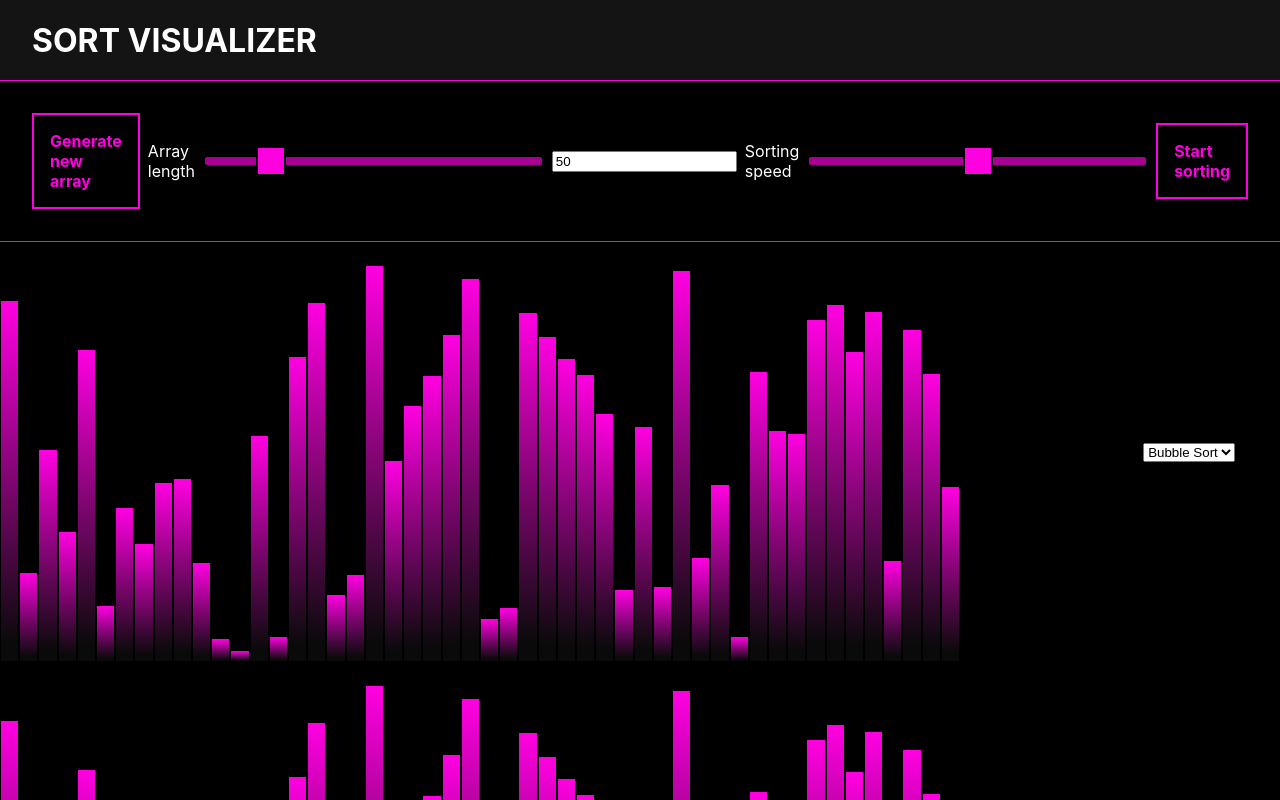
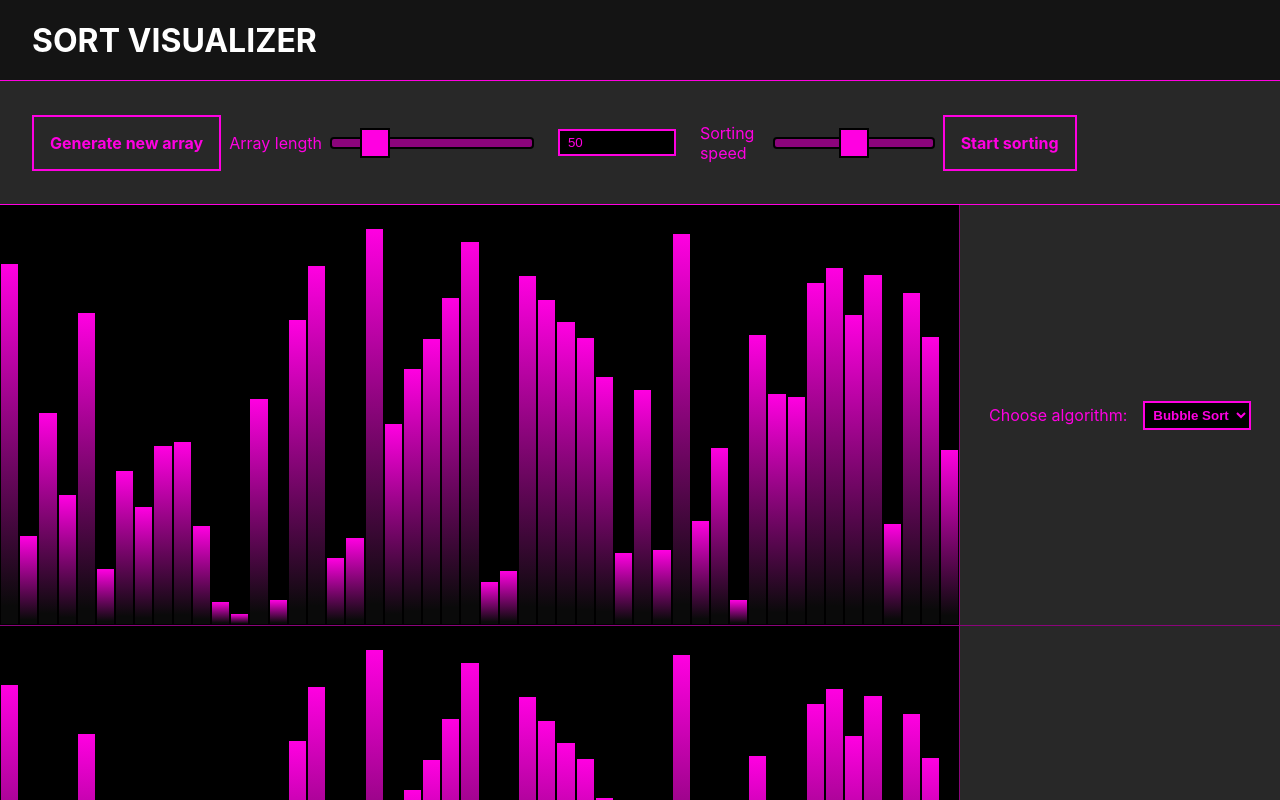
Before and after one commit to kamilkoziol/sorting-visualizer-js, a React (Create React App) app: page / in a window 1280 px wide. Shown: the top 800 px of the page. Built offline with nearby package versions, Linux system fonts and the light colour scheme.

Commit message:
added some styling (still not very beautiful tho)

```diff
--- a/src/components/Controls.js
+++ b/src/components/Controls.js
@@ -10,9 +10,12 @@ const Controls = (props) => {
       >
         Generate new array
       </div>
+
+      <div className="array-length-slider-group">
         <label htmlFor="length-slider" className="array-length">
           Array length
         </label>
+
         <input
           id="length-slider"
           className="slider"
@@ -22,11 +25,15 @@ const Controls = (props) => {
           onChange={props.handleArrayLengthChange}
           value={props.arrayLength}
         />
+
         <input
           type="number"
           onChange={props.handleArrayLengthChange}
           value={props.arrayLength}
         ></input>
+      </div>
+
+      <div className="sorting-speed-slider-group">
         <label htmlFor="delay-slider">Sorting speed</label>
         <input
           className="slider"
@@ -35,8 +42,8 @@ const Controls = (props) => {
           min="0"
           max="100"
           onChange={props.handleSortDelayChange}
-        className="slider"
         ></input>
+      </div>
       <div className="btn start-btn" onClick={props.handleStartSorting}>
         Start sorting
       </div>
--- a/src/components/Panel.js
+++ b/src/components/Panel.js
@@ -42,6 +42,7 @@ const Panel = (props) => {
         <label htmlFor="algorithms">Choose algorithm:</label>
         <select id="algorithms" name="algorithms">
           <option value="bubblesort">Bubble Sort</option>
+          <option value="mergesort">Merge Sort</option>
         </select>
       </div>
     </div>
--- a/src/index.css
+++ b/src/index.css
@@ -15,3 +15,9 @@ code {
 * {
   margin: 0px;
 }
+
+:root {
+  --primary-color: hsl(307, 100%, 50%);
+  --primary-color-dark: hsl(307, 94%, 28%);
+  --background: rgb(40, 40, 40);
+}
--- a/src/styles/controls.css
+++ b/src/styles/controls.css
@@ -1,28 +1,60 @@
 .controls {
-  background-color: rgb(0, 0, 0);
   color: white;
   padding: 2rem;
   display: flex;
   gap: 0.5rem;
   align-items: center;
-  border-bottom: 1px solid hsl(307, 100%, 50%);
-  border-top: 1px solid hsl(307, 100%, 50%);
+  border-bottom: 1px solid var(--primary-color);
+  border-top: 1px solid var(--primary-color);
+  color: var(--primary-color);
+  background-color: var(--background);
 }
 
 .btn {
-  color: hsl(307, 100%, 50%);
-  border: hsl(307, 100%, 50%) 2px solid;
+  color: var(--primary-color);
+  border: var(--primary-color) 2px solid;
   font-weight: 700;
   padding: 1rem;
 }
 
 .btn:hover {
   color: black;
-  background-color: hsl(307, 100%, 50%);
+  background-color: var(--primary-color);
 }
 
 .btn:active {
-  background-color: hsl(307, 94%, 28%);
+  background-color: var(--primary-color-dark);
+}
+
+.array-length-slider-group {
+  display: flex;
+  align-items: center;
+  justify-content: space-between;
+}
+
+.array-length-slider-group input[type="number"] {
+  flex: 1;
+  width: 20%;
+  background-color: #000000;
+  border: none;
+  margin: 1rem;
+  padding: 4px;
+  padding-left: 0.5rem;
+  color: var(--primary-color);
+  border: 2px solid var(--primary-color);
+}
+.array-length-slider-group input[type="range"] {
+  flex: 2;
+  margin: 0.5rem;
+}
+.array-length-slider-group input[type="label"] {
+  flex: 1;
+}
+
+.sorting-speed-slider-group {
+  display: flex;
+  align-items: center;
+  justify-content: space-between;
 }
 
 input[type="range"] {
@@ -40,7 +72,7 @@ input[type="range"]::-webkit-slider-runnable-track {
   height: 12px;
   cursor: pointer;
   animate: 0.2s;
-  background: #a80095;
+  background: var(--primary-color-dark);
   border-radius: 4px;
   border: 2px solid #000000;
 }
@@ -49,20 +81,20 @@ input[type="range"]::-webkit-slider-thumb {
   height: 30px;
   width: 30px;
   border-radius: 0px;
-  background: #ff00e1;
+  background: var(--primary-color);
   cursor: pointer;
   -webkit-appearance: none;
   margin-top: -11px;
 }
 input[type="range"]:focus::-webkit-slider-runnable-track {
-  background: #a80095;
+  background: var(--primary-color-dark);
 }
 input[type="range"]::-moz-range-track {
   width: 100%;
   height: 12px;
   cursor: pointer;
   animate: 0.2s;
-  background: #a80095;
+  background: var(--primary-color-dark);
   border-radius: 4px;
   border: 2px solid #000000;
 }
@@ -71,7 +103,7 @@ input[type="range"]::-moz-range-thumb {
   height: 30px;
   width: 30px;
   border-radius: 0px;
-  background: #ff00e1;
+  background: var(--primary-color-dark);
   cursor: pointer;
 }
 input[type="range"]::-ms-track {
@@ -84,13 +116,13 @@ input[type="range"]::-ms-track {
   color: transparent;
 }
 input[type="range"]::-ms-fill-lower {
-  background: #a80095;
+  background: var(--primary-color-dark);
   border: 2px solid #000000;
   border-radius: 8px;
   box-shadow: 1px 1px 2px #a6a6a6;
 }
 input[type="range"]::-ms-fill-upper {
-  background: #a80095;
+  background: var(--primary-color-dark);
   border: 2px solid #000000;
   border-radius: 8px;
   box-shadow: 1px 1px 2px #a6a6a6;
@@ -101,12 +133,12 @@ input[type="range"]::-ms-thumb {
   height: 30px;
   width: 30px;
   border-radius: 0px;
-  background: #ff00e1;
+  background: var(--primary-color);
   cursor: pointer;
 }
 input[type="range"]:focus::-ms-fill-lower {
-  background: #57004f;
+  background: var(--primary-color-dark);
 }
 input[type="range"]:focus::-ms-fill-upper {
-  background: #a80095;
+  background: var(--primary-color-dark);
 }
--- a/src/styles/panel.css
+++ b/src/styles/panel.css
@@ -4,6 +4,7 @@
   width: 100%;
   height: 420px;
   background: black;
+  border-bottom: 1px var(--primary-color-dark) solid;
 }
 
 .panel__sorter {
@@ -11,6 +12,7 @@
   flex: 3;
   justify-content: center;
   align-items: end;
+  border-right: 1px var(--primary-color-dark) solid;
 }
 
 .bar {
@@ -22,4 +24,19 @@
   display: flex;
   justify-content: center;
   align-items: center;
+  background-color: var(--background);
+  color: var(--primary-color);
 }
+
+.panel__controls label {
+  margin: 0.5rem;
+}
+
+.panel__controls select {
+  margin: 0.5rem;
+  background-color: black;
+  border: 2px solid var(--primary-color);
+  color: var(--primary-color);
+  padding: 4px;
+  font-weight: 700;
+}
```
Lines whose indentation alone changed are shown as unchanged.
